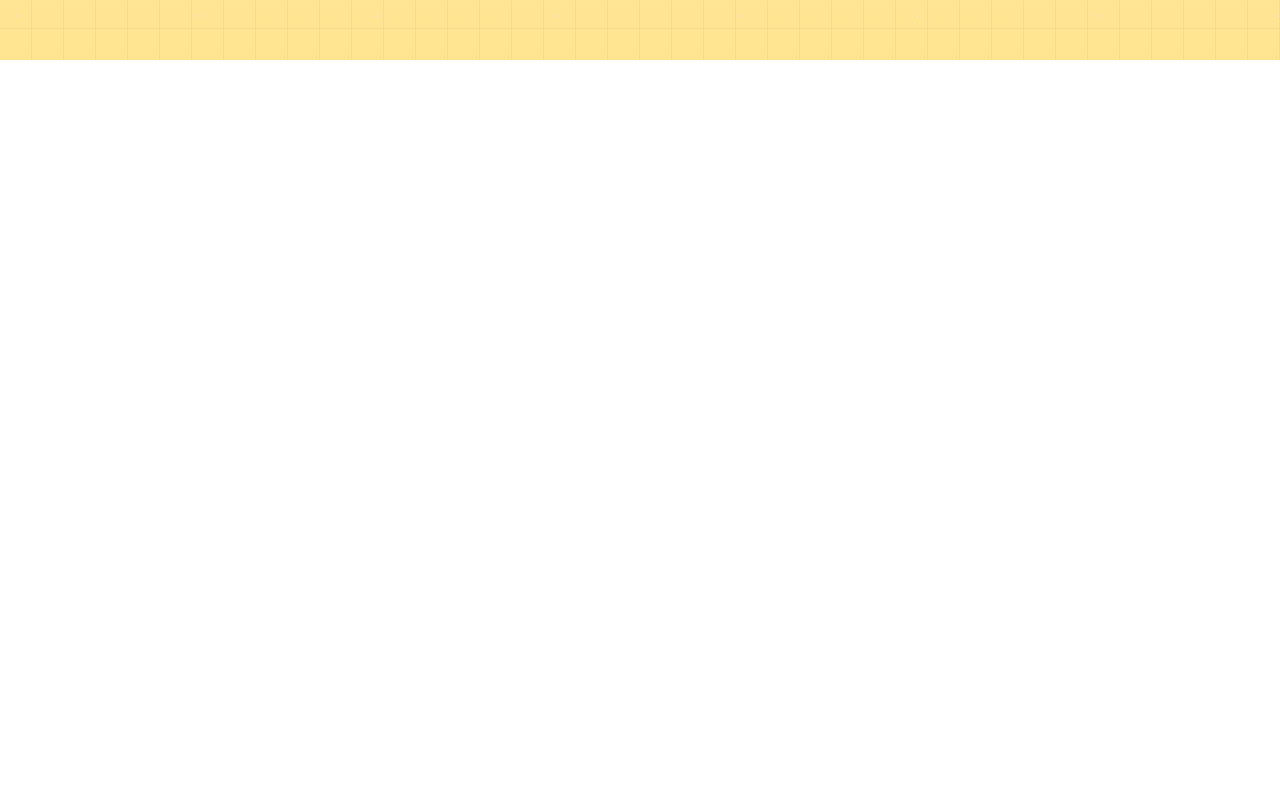
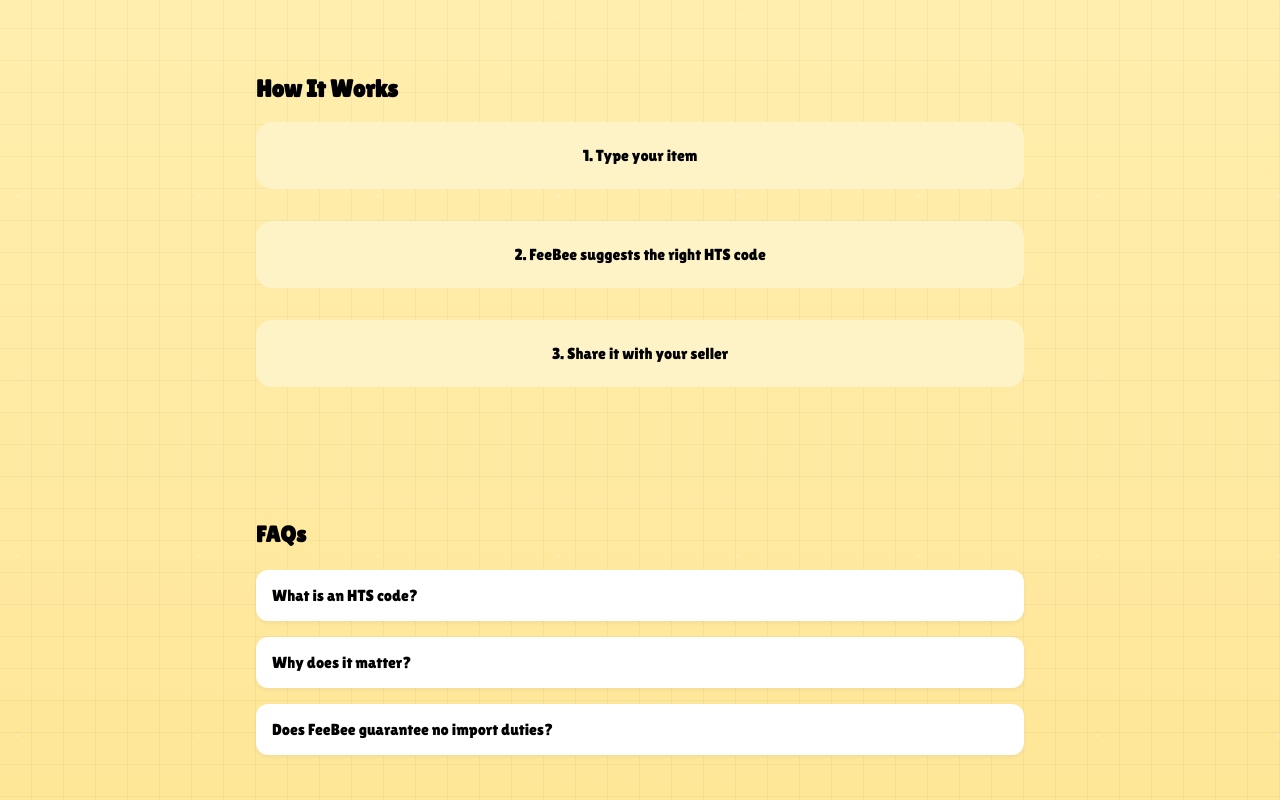
Before and after one commit to tanyagyanmote/FeeBee, a React (Create React App) app: page / in a window 1280 px wide. Shown: the part 740-1540 px from the top of the page. Before the commit the page ends 800 px from the top, so only its background shows below. Built offline with nearby package versions, Linux system fonts and the light colour scheme.

Commit message:
day 1 updates

```diff
--- a/src/Landing.jsx
+++ b/src/Landing.jsx
@@ -16,6 +16,29 @@
         <span class="text">Scroll Down</span>
         <span class="arrow">↓</span>
       </div>
+      <section className="how-it-works">
+        <h2>How It Works</h2>
+        <div className="steps">
+        <div className="step">1. Type your item</div>
+        <div className="step">2. FeeBee suggests the right HTS code</div>
+        <div className="step">3. Share it with your seller</div>
+        </div>
+        </section>
+
+
+        <section className="faq">
+        <h3>FAQs</h3>
+        <div className="faq-item">What is an HTS code?</div>
+        <div className="faq-item">Why does it matter?</div>
+        <div className="faq-item">Does FeeBee guarantee no import duties?</div>
+        </section>
+
+
+        <section className="resources">
+        <h3>Learn More</h3>
+        <div className="blog-card">Top 10 Most Confusing Import Categories</div>
+        <div className="blog-card">How to Ask a Seller for the Right Code</div>
+        </section>
     </section>
   );
 };
--- a/src/style.css
+++ b/src/style.css
@@ -92,3 +92,93 @@
   0%, 100% { transform: translateY(0); }
   50% { transform: translateY(6px); }
 }
+
+.landing-header {
+  text-align: center;
+  padding: 4rem 1rem 2rem;
+  background-color: #fff8e1;
+}
+
+.bee-logo {
+  width: 80px;
+  margin-bottom: 1rem;
+}
+
+.landing-header h1 {
+  font-size: 2rem;
+  color: #444;
+}
+
+.subtext {
+  max-width: 600px;
+  margin: 1rem auto 2rem;
+  font-size: 1.1rem;
+  color: #666;
+}
+
+.search-box {
+  display: flex;
+  justify-content: center;
+  gap: 1rem;
+  padding: 1rem;
+}
+
+.search-box input {
+  padding: 0.75rem;
+  font-size: 1rem;
+  width: 300px;
+  border: 2px solid #fcd34d;
+  border-radius: 12px;
+}
+
+.search-box button {
+  background: #fcd34d;
+  color: #333;
+  padding: 0.75rem 1rem;
+  font-weight: bold;
+  border: none;
+  border-radius: 12px;
+  cursor: pointer;
+}
+
+.how-it-works {
+  padding: 3rem 1rem;
+  max-width: 800px;
+  margin: auto;
+}
+
+.steps {
+  display: flex;
+  flex-direction: column;
+  gap: 2rem;
+}
+
+.step {
+  background: #fef3c7;
+  padding: 1.5rem;
+  border-radius: 16px;
+  text-align: center;
+}
+
+.faq,
+.resources {
+  margin-top: 3rem;
+  max-width: 800px;
+  margin-left: auto;
+  margin-right: auto;
+  padding: 1rem;
+}
+
+.faq h3,
+.resources h3 {
+  font-size: 1.4rem;
+}
+
+.faq-item,
+.blog-card {
+  background: #fff;
+  padding: 1rem;
+  margin: 1rem 0;
+  border-radius: 12px;
+  box-shadow: 0 2px 4px rgba(0, 0, 0, 0.05);
+}
```
